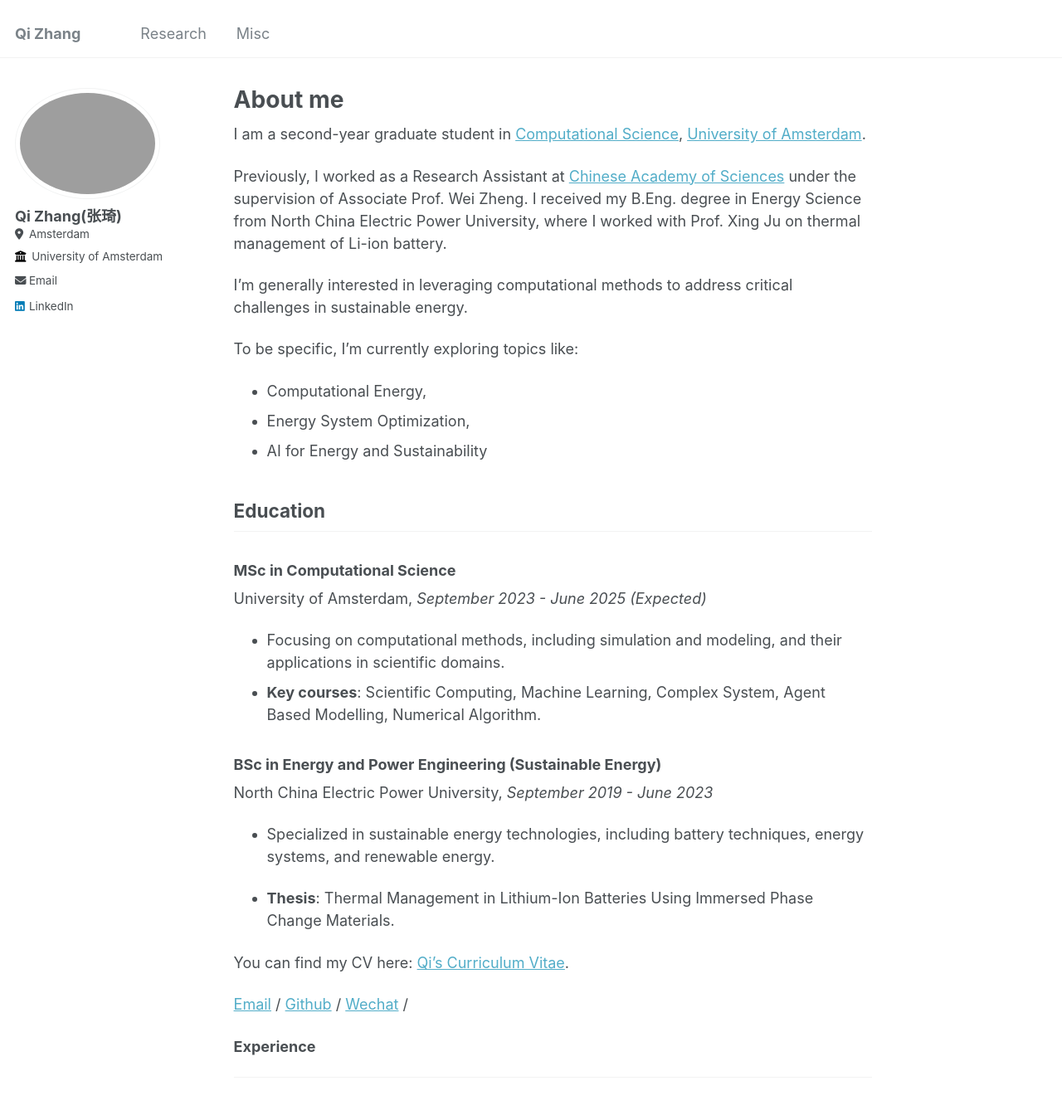
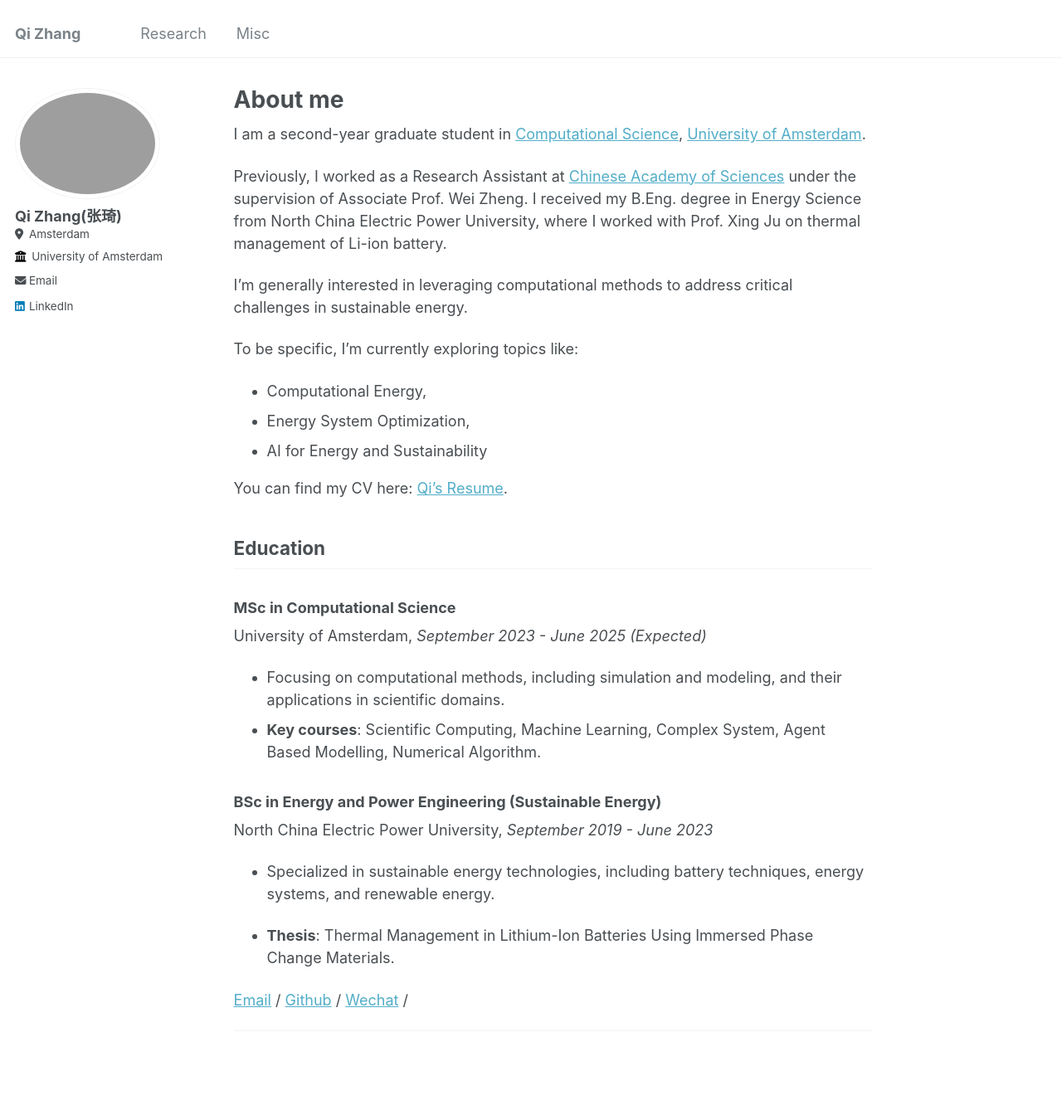
Before and after one commit to archiezq/qizhang.github.io, a Jekyll site: the page built from _pages/about.md, in a window 1280 px wide and 1400 px high. Shown: the top 1338 px of the window at 83% size. Built offline with Jekyll 4.4.1, drawn with Linux system fonts in a browser that asks for light colours.

Commit message:
change CV location

```diff
--- a/_pages/about.md
+++ b/_pages/about.md
@@ -17,6 +17,8 @@ To be specific, I'm currently exploring topics like:
 - Computational Energy,
 - Energy System Optimization,
 - AI for Energy and Sustainability
+
+You can find my CV here: [Qi's Resume](assets/QiZhang_CV.pdf).
 
 
 ## Education
@@ -38,11 +40,9 @@ North China Electric Power University, *September 2019 - June 2023*
 
 <!-- - Key Course: Energy Systems, Fluid Mechanics, Power System and Energy Storage -->
 
-You can find my CV here: [Qi's Curriculum Vitae](assets/QiZhang_CV.pdf).
 
 [Email](mailto:qi.zhang4@student.uva.nl) / [Github](https://github.com/archiezq) / [Wechat](images/wechat.jpg) /
 
-**Experience**
 
 
 ---
```
